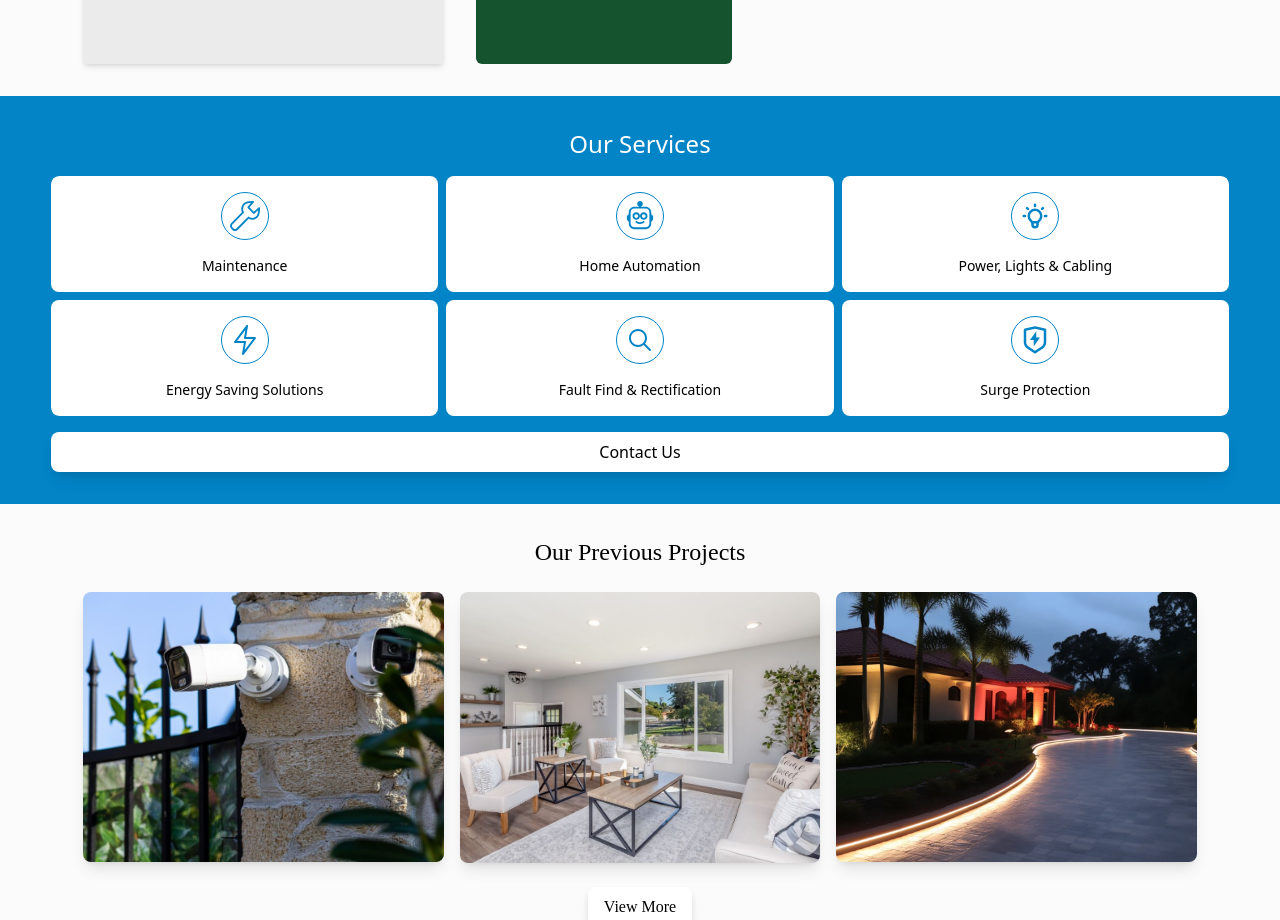
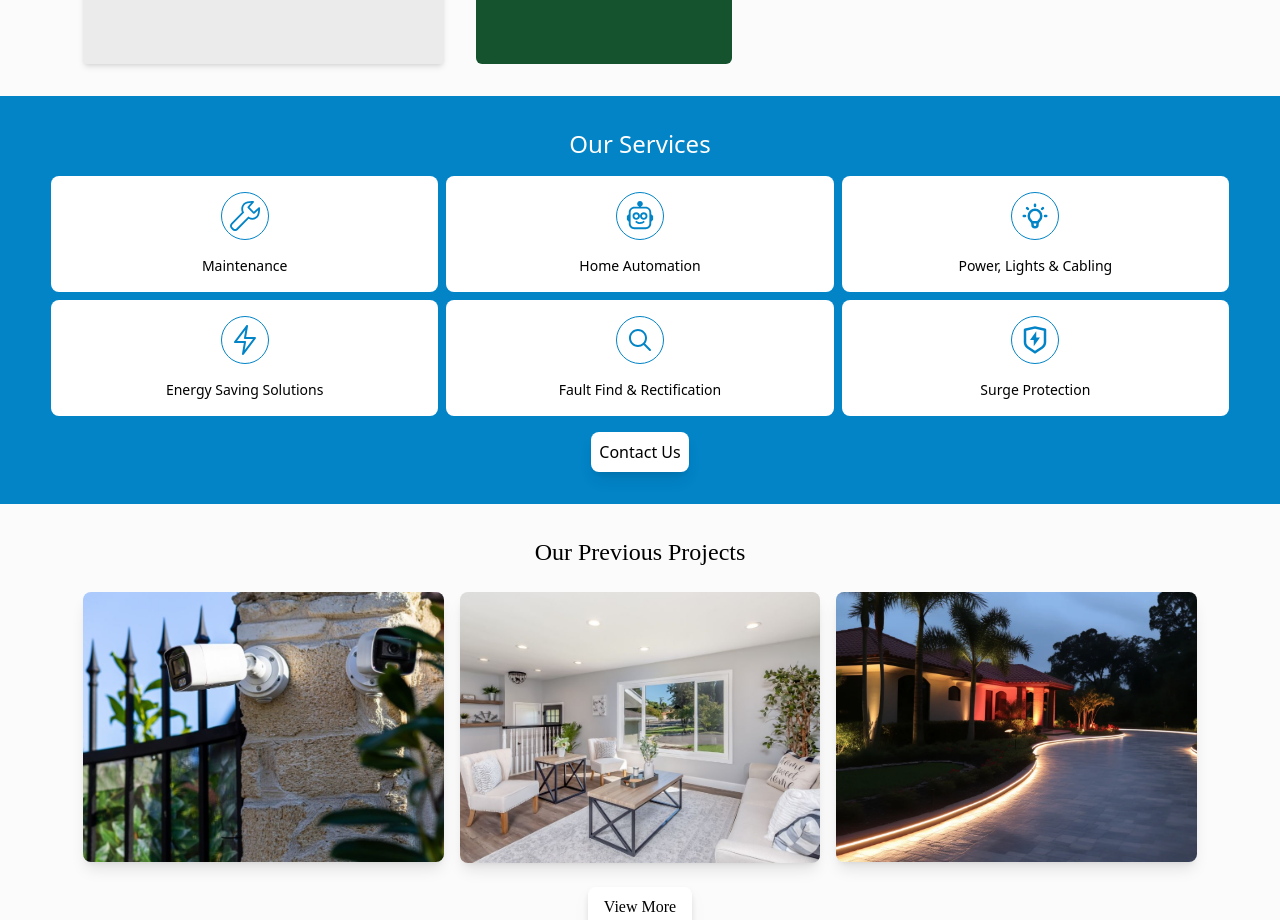
Before and after one commit to Wazmond/next-electricians, a Next.js app: page / in a window 1280 px wide. Shown: the part 920-1840 px from the top of the page. Built offline with nearby package versions, Linux system fonts and the light colour scheme; a web font is replaced by a local one.

Commit message:
Centering button and introducing smooth scroll behaviour

```diff
--- a/src/app/(frontend)/(pages)/home/services/index.tsx
+++ b/src/app/(frontend)/(pages)/home/services/index.tsx
@@ -11,9 +11,9 @@ import CTAButton from '@/components/ctaButton'
 const HomeServices = () => {
   return (
     <div className="w-full h-auto bg-sky-600 flex relative justify-center text-white py-8 px-8">
-      <div className="w-full max-w-[1178px] flex flex-col text-center gap-4">
+      <div className="w-full max-w-[1178px] flex flex-col items-center gap-4">
         <h2>Our Services</h2>
-        <div className="grid grid-cols-2 sm:grid-cols-3 gap-2 rounded-lg overflow-clip">
+        <div className="w-full grid grid-cols-2 sm:grid-cols-3 gap-2 rounded-lg">
           <ServicesCard title="Maintenance" icon={SlWrench} />
           <ServicesCard title="Home Automation" icon={VscRobot} />
           <ServicesCard title="Power, Lights & Cabling" icon={HiOutlineLightBulb} />
--- a/src/app/(frontend)/globals.css
+++ b/src/app/(frontend)/globals.css
@@ -42,4 +42,5 @@
 html, body {
   height: 100%;
   margin: 0;
+  scroll-behavior: smooth;
 }
```
